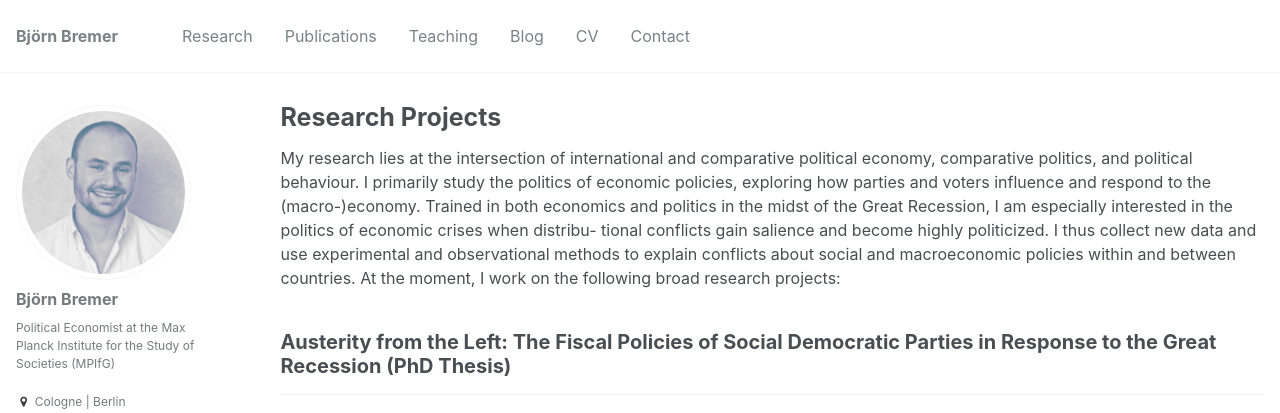
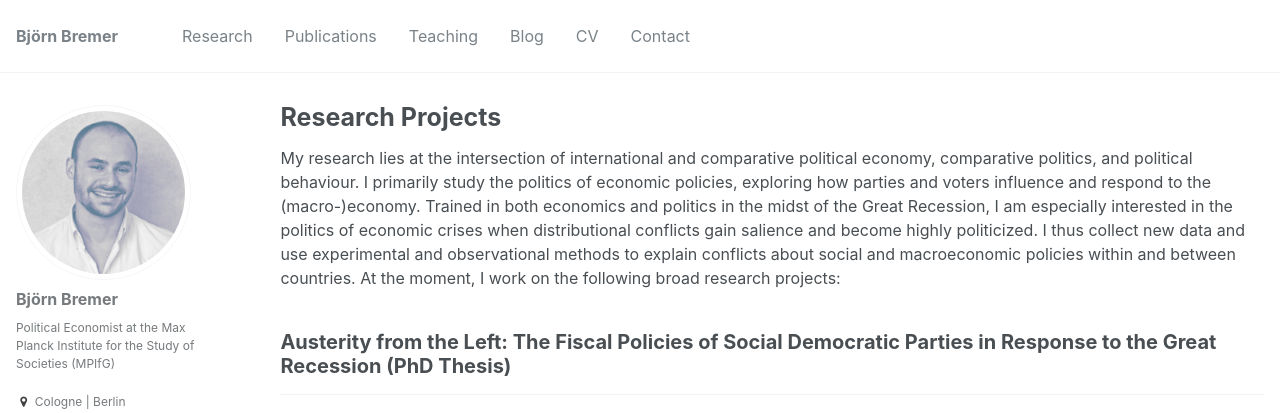
Before and after one commit to bjoernbremer/bjoernbremer.github.io, a Jekyll site: the page built from _pages/projects.html, in a window 1280 px wide. Shown: the top 413 px of the page. Built offline with Jekyll 4.4.1, drawn with Linux system fonts in a browser that asks for light colours; some web fonts are replaced.

Commit message:
update website

```diff
--- a/_pages/projects.html
+++ b/_pages/projects.html
@@ -7,7 +7,7 @@ author_profile: true
 
 {% include base_path %}
 
-<p>My research lies at the intersection of international and comparative political economy, comparative politics, and political behaviour. I primarily study the politics of economic policies, exploring how parties and voters influence and respond to the (macro-)economy. Trained in both economics and politics in the midst of the Great Recession, I am especially interested in the politics of economic crises when distribu- tional conflicts gain salience and become highly politicized. I thus collect new data and use experimental and observational methods to explain conflicts about social and macroeconomic policies within and between countries. At the moment, I work on the following broad research projects:</p>
+<p>My research lies at the intersection of international and comparative political economy, comparative politics, and political behaviour. I primarily study the politics of economic policies, exploring how parties and voters influence and respond to the (macro-)economy. Trained in both economics and politics in the midst of the Great Recession, I am especially interested in the politics of economic crises when distributional conflicts gain salience and become highly politicized. I thus collect new data and use experimental and observational methods to explain conflicts about social and macroeconomic policies within and between countries. At the moment, I work on the following broad research projects:</p>
 
 {% for post in site.projects %}
   {% include archive-single.html %}
```
Also changed, not shown: _projects/4_politics_macroeconomics.md (+1 -1 lines).
